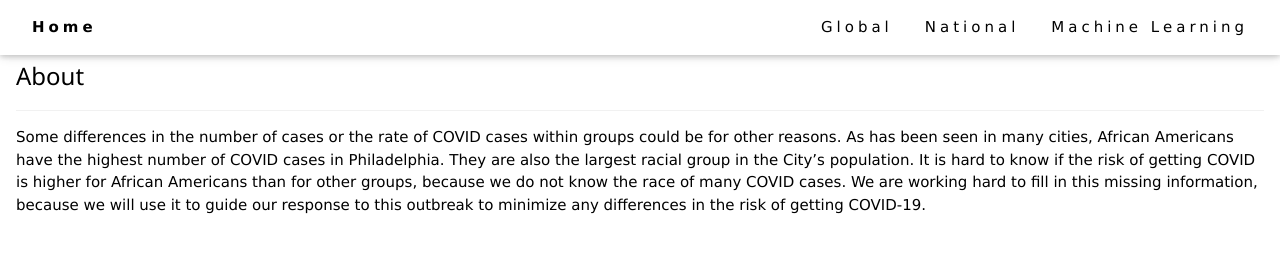
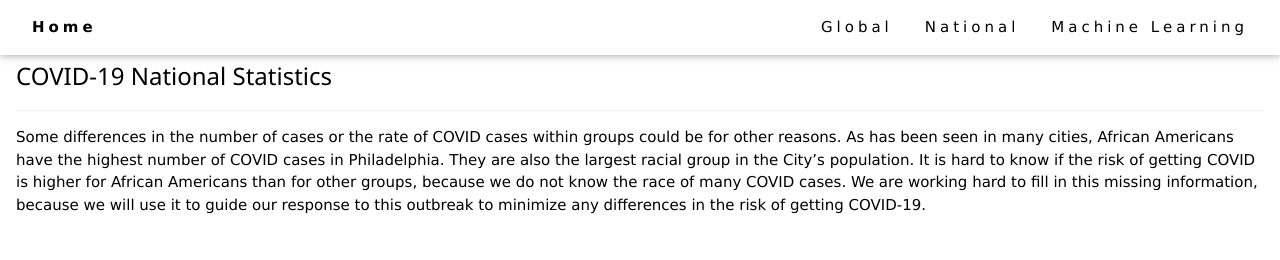
Before and after one commit to nickszabo21/TeamCovid, a Flask app: page /city in a window 1280 px wide. Shown: the top 260 px of the page. Run offline with Flask 2, Linux system fonts and the light colour scheme.

Commit message:
Add files via upload

```diff
--- a/templates/city.html
+++ b/templates/city.html
@@ -17,10 +17,13 @@
   </div>
 </div>
 <div class="w3-container w3-padding-32" id="about">
-  <h3 class="w3-border-bottom w3-border-light-grey w3-padding-16">About</h3>
+  <h3 class="w3-border-bottom w3-border-light-grey w3-padding-16">COVID-19 National Statistics</h3>
   <p>Some differences in the number of cases or the rate of COVID cases within groups could be for other reasons. As has been seen in many cities, African Americans have the highest number of COVID cases in Philadelphia. They are also the largest racial group in the City’s population. It is hard to know if the risk of getting COVID is higher for African Americans than for other groups, because we do not know the race of many COVID cases. We are working hard to fill in this missing information, because we will use it to guide our response to this outbreak to minimize any differences in the risk of getting COVID-19.
   </p>
 </div>
+<iframe id="igraph" scrolling="no" style="border:none;" seamless="seamless" src="https://plotly.com/~Nickszabo21/13.embed" height="525" width="100%"></iframe>
+<iframe id="igraph" scrolling="no" style="border:none;" seamless="seamless" src="https://plotly.com/~Nickszabo21/19.embed" height="525" width="100%"></iframe>
+<iframe id="igraph" scrolling="no" style="border:none;" seamless="seamless" src="https://plotly.com/~Nickszabo21/21.embed" height="525" width="100%"></iframe>
 
 <footer class="w3-center w3-black w3-padding-16">
   <p>TeamCOVID - UT Data Analysis and Visualization 2020 </a></p>
```
